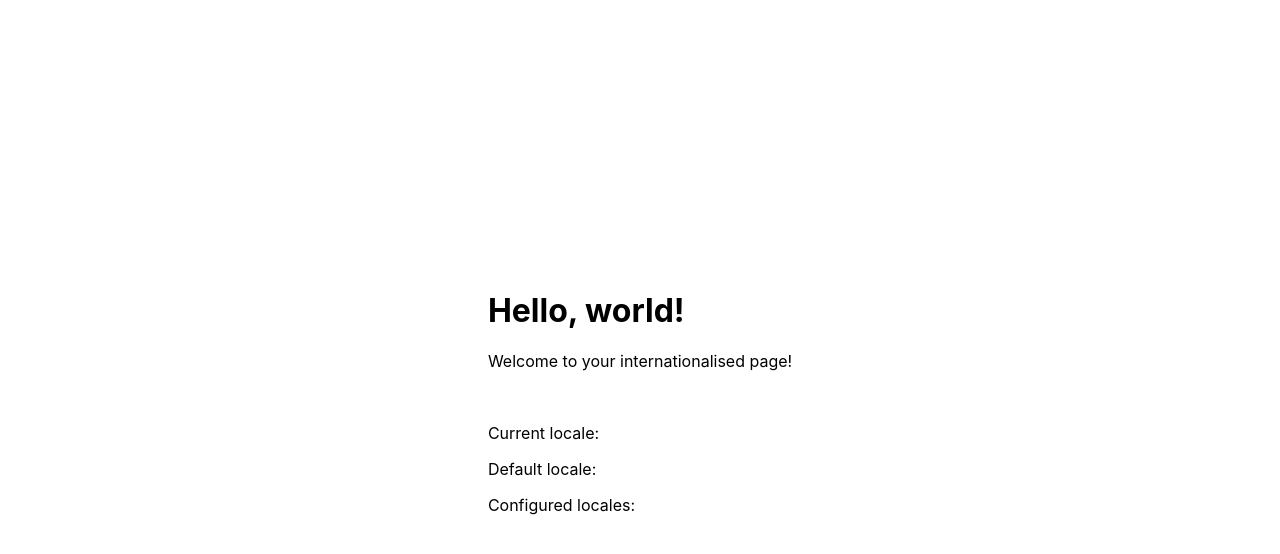
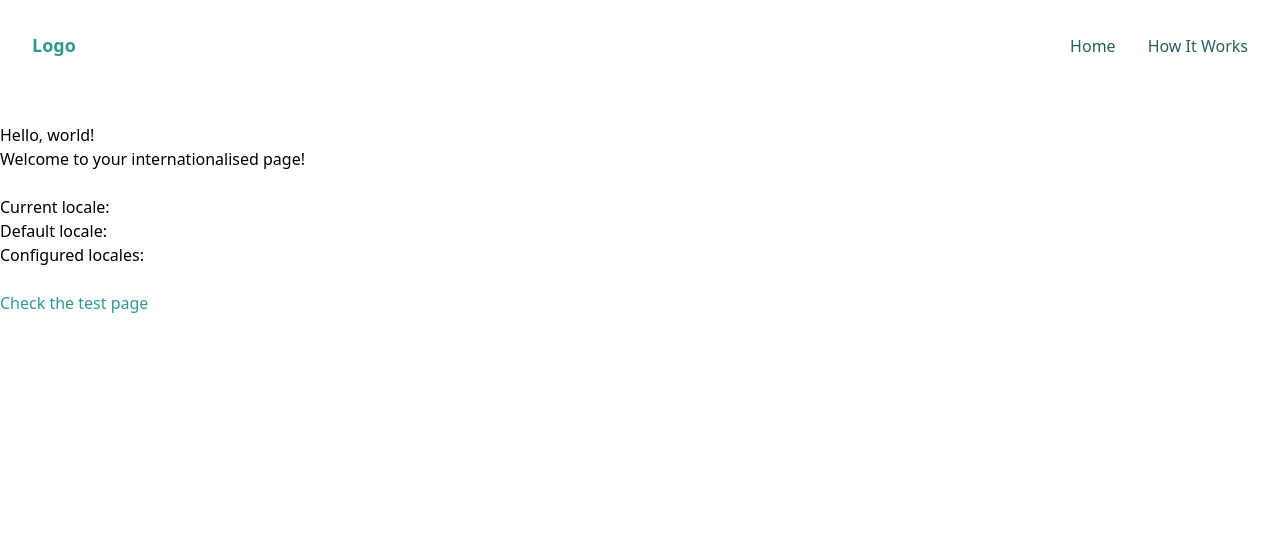
Before and after one commit to binajmen/chakra-nextjs-nofirebase, a Next.js app: page / in a window 1280 px wide. Shown: the top 554 px of the page. Built offline with nearby package versions, Linux system fonts and the light colour scheme.

Commit message:
chakra ui setup + navbar

```diff
--- a/pages/_app.tsx
+++ b/pages/_app.tsx
@@ -1,9 +1,17 @@
 import type { AppProps /*, AppContext */ } from 'next/app'
+import { ThemeProvider, theme, CSSReset } from '@chakra-ui/react'
 
-import '../styles/globals.css'
+const customTheme = {
+    ...theme
+}
 
 function MyApp({ Component, pageProps }: AppProps) {
-    return <Component {...pageProps} />
+    return (
+        <ThemeProvider theme={customTheme}>
+            <CSSReset />
+            <Component {...pageProps} />
+        </ThemeProvider>
+    )
 }
 
 export default MyApp
--- a/pages/index.tsx
+++ b/pages/index.tsx
@@ -1,19 +1,22 @@
 import Head from 'next/head'
 import { useRouter } from 'next/router'
+import NextLink from 'next/link'
+import { Link } from '@chakra-ui/react'
 
-import styles from '../styles/Home.module.css'
+import NavBar from '../src/components/NavBar'
 
 export default function Home() {
     const router = useRouter()
     const { locale, locales, defaultLocale } = router
 
     return (
-        <div className={styles.container}>
+        <div>
             <Head>
                 <title>Myresto.brussels</title>
                 <link rel="icon" href="/favicon.ico" />
             </Head>
 
+            <NavBar />
             <div>
                 <h1>Hello, world!</h1>
                 <p>Welcome to your internationalised page!</p>
@@ -21,6 +24,10 @@ export default function Home() {
                 <p>Current locale: {locale}</p>
                 <p>Default locale: {defaultLocale}</p>
                 <p>Configured locales: {JSON.stringify(locales)}</p>
+                <br />
+                <NextLink href="/test" passHref>
+                    <Link color="teal.500">Check the test page</Link>
+                </NextLink>
             </div>
         </div>
     )
--- a/pages/test.tsx
+++ b/pages/test.tsx
@@ -3,8 +3,9 @@ import useTranslation from 'next-translate/useTranslation'
 import Head from 'next/head'
 import type { InferGetServerSidePropsType, GetServerSidePropsContext } from 'next'
 
+import { Heading } from '@chakra-ui/react'
+
 import admin from '../src/firebase/admin'
-
 import SEO from '../src/components/SEO'
 
 export default function Test(props: InferGetServerSidePropsType<typeof getServerSideProps>) {
@@ -14,7 +15,7 @@ export default function Test(props: InferGetServerSidePropsType<typeof getServer
         <div>
             <SEO title="Listing" description="All the order points" />
 
-            <h1>{t('list-restaurant')}</h1>
+            <Heading as="h2">{t('list-restaurant')}</Heading>
             <div>
                 {props.vendors.map(vendor => <h3 key={vendor.id}>{vendor.name}</h3>)}
             </div>
--- /dev/null
+++ b/src/components/NavBar.tsx
@@ -0,0 +1,91 @@
+import * as React from "react"
+import NextLink from 'next/link'
+import { Flex, Box, Stack, Text, Link } from '@chakra-ui/react'
+import { MdClose, MdMenu } from "react-icons/md"
+
+export default function Header({ props = {} }) {
+    const [isOpen, setIsOpen] = React.useState(false)
+
+    const toggle = () => setIsOpen(!isOpen)
+
+    return (
+        <NavBarContainer {...props}>
+            <Logo
+                w="100px"
+                color={["white", "white", "teal.500", "teal.500"]}
+            />
+            <MenuToggle toggle={toggle} isOpen={isOpen} />
+            <MenuStack toggle={toggle} isOpen={isOpen} />
+        </NavBarContainer>
+    )
+}
+
+function NavBarContainer({ children, ...props }) {
+    return (
+        <Flex
+            as="nav"
+            align="center"
+            justify="space-between"
+            wrap="wrap"
+            w="100%"
+            mb={8}
+            p={8}
+            bg={["teal.500", "teal.500", "transparent", "transparent"]}
+            color={["white", "white", "teal.700", "teal.700"]}
+            {...props}
+        >
+            {children}
+        </Flex>
+    )
+}
+
+function Logo(props) {
+    return (
+        <Box {...props}>
+            <Text fontSize="lg" fontWeight="bold">
+                Logo
+            </Text>
+        </Box>
+    )
+}
+
+
+function MenuToggle({ toggle, isOpen }) {
+    return (
+        <Box display={{ base: "block", md: "none" }} onClick={toggle}>
+            {isOpen ? <MdClose /> : <MdMenu />}
+        </Box>
+    )
+}
+
+function MenuStack({ toggle, isOpen }) {
+    return (
+        <Box
+            display={{ base: isOpen ? "block" : "none", md: "block" }}
+            flexBasis={{ base: "100%", md: "auto" }}
+        >
+            <Stack
+                spacing={8}
+                align="center"
+                justify={["center", "space-between", "flex-end", "flex-end"]}
+                direction={["column", "row", "row", "row"]}
+                pt={[4, 4, 0, 0]}
+            >
+                <MenuItem to="/">Home</MenuItem>
+                <MenuItem to="/" isLast>How It Works</MenuItem>
+            </Stack>
+        </Box>
+    )
+}
+
+function MenuItem({ children, isLast = false, to = "/", ...rest }) {
+    return (
+        <NextLink href={to} passHref>
+            <Link>
+                <Text display="block" {...rest}>
+                    {children}
+                </Text>
+            </Link>
+        </NextLink>
+    )
+}
--- a/styles/Home.module.css
+++ /dev/null
@@ -1,116 +0,0 @@
-.container {
-    min-height: 100vh;
-    padding: 0 0.5rem;
-    display: flex;
-    flex-direction: column;
-    justify-content: center;
-    align-items: center;
-}
-
-.main {
-    padding: 5rem 0;
-    flex: 1;
-    display: flex;
-    flex-direction: column;
-    justify-content: center;
-    align-items: center;
-}
-
-.footer {
-    width: 100%;
-    height: 100px;
-    border-top: 1px solid #eaeaea;
-    display: flex;
-    justify-content: center;
-    align-items: center;
-}
-
-.footer img {
-    margin-left: 0.5rem;
-}
-
-.footer a {
-    display: flex;
-    justify-content: center;
-    align-items: center;
-}
-
-.title a {
-    color: #0070f3;
-    text-decoration: none;
-}
-
-.title a:hover, .title a:focus, .title a:active {
-    text-decoration: underline;
-}
-
-.title {
-    margin: 0;
-    line-height: 1.15;
-    font-size: 4rem;
-}
-
-.title, .description {
-    text-align: center;
-}
-
-.description {
-    line-height: 1.5;
-    font-size: 1.5rem;
-}
-
-.code {
-    background: #fafafa;
-    border-radius: 5px;
-    padding: 0.75rem;
-    font-size: 1.1rem;
-    font-family: Menlo, Monaco, Lucida Console, Liberation Mono, DejaVu Sans Mono, Bitstream Vera Sans Mono, Courier New, monospace;
-}
-
-.grid {
-    display: flex;
-    align-items: center;
-    justify-content: center;
-    flex-wrap: wrap;
-    max-width: 800px;
-    margin-top: 3rem;
-}
-
-.card {
-    margin: 1rem;
-    flex-basis: 45%;
-    padding: 1.5rem;
-    text-align: left;
-    color: inherit;
-    text-decoration: none;
-    border: 1px solid #eaeaea;
-    border-radius: 10px;
-    transition: color 0.15s ease, border-color 0.15s ease;
-}
-
-.card:hover, .card:focus, .card:active {
-    color: #0070f3;
-    border-color: #0070f3;
-}
-
-.card h3 {
-    margin: 0 0 1rem 0;
-    font-size: 1.5rem;
-}
-
-.card p {
-    margin: 0;
-    font-size: 1.25rem;
-    line-height: 1.5;
-}
-
-.logo {
-    height: 1em;
-}
-
-@media (max-width: 600px) {
-    .grid {
-        width: 100%;
-        flex-direction: column;
-    }
-}
--- a/styles/globals.css
+++ /dev/null
@@ -1,14 +0,0 @@
-html, body {
-    padding: 0;
-    margin: 0;
-    font-family: -apple-system, BlinkMacSystemFont, Segoe UI, Roboto, Oxygen, Ubuntu, Cantarell, Fira Sans, Droid Sans, Helvetica Neue, sans-serif;
-}
-
-a {
-    color: inherit;
-    text-decoration: none;
-}
-
-* {
-    box-sizing: border-box;
-}
```
Also changed, not shown: package.json (+7 -1 lines), 1 other file (tests, documents, lock files or other folders).
